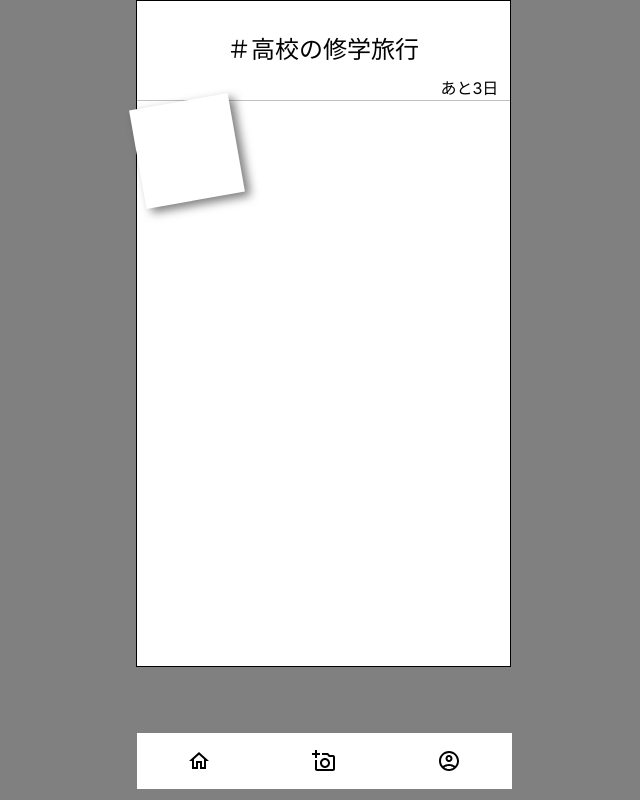
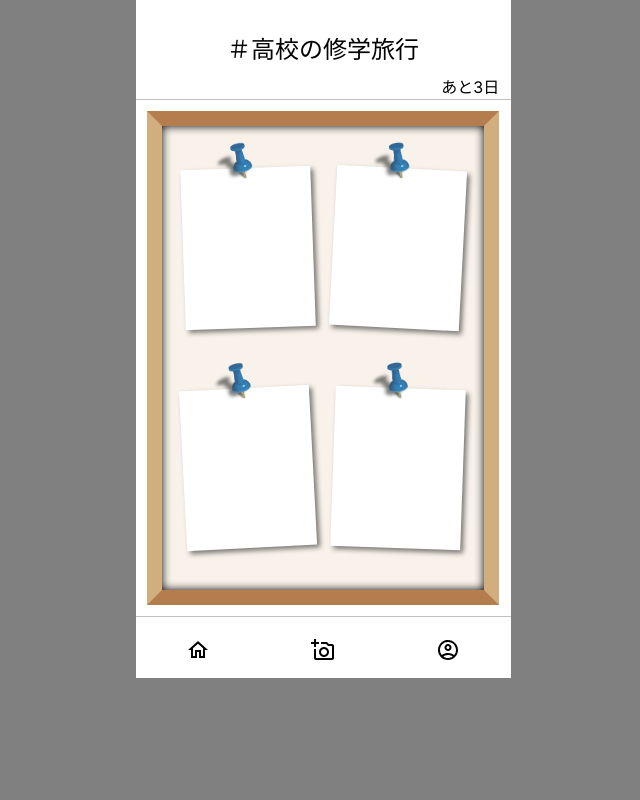
Before and after one commit to shimochan/Pastgram-Temp, a Next.js app: page /home in a window 1280 px wide. Shown: the whole page, without its empty margins (317-957 px from the left). Built offline with nearby package versions, Linux system fonts and the light colour scheme.

Commit message:
home画面作りました

```diff
--- a/src/app/components/Footer.jsx
+++ b/src/app/components/Footer.jsx
@@ -4,7 +4,7 @@ import { Home, HomeOutlined,
          AccountCircle, AccountCircleOutlined
        } from '@mui/icons-material';
 import { getPath } from '../lib/url';
-import styles from "./Footer.module.css";
+import styles from "./footer.module.css";
 import mobile from "../mobile.module.css";
 
 const isHome = (path) => path === "/home";
--- a/src/app/components/Footer.module.css
+++ b/src/app/components/Footer.module.css
@@ -4,8 +4,6 @@
     align-items: center; /* 垂直方向に中央に配置 */
     height: 10%; /* ビューポートの高さいっぱいに表示 */
     border-top: 1px solid rgba(128, 128, 128, 0.495);
-    position: fixed;
-    bottom:0;
 }
 
 .icon{
--- a/src/app/components/Header.jsx
+++ b/src/app/components/Header.jsx
@@ -1,4 +1,4 @@
-import styles from "./Header.module.css"
+import styles from "./header.module.css"
 
 export function Header() {
   return (
--- a/src/app/home/Home.module.css
+++ b/src/app/home/Home.module.css
@@ -1,9 +1,73 @@
-        .circle {
-            display: inline-block;
-            background-color: white;
-            width: 100px;
-            height: 100px;
-            padding: 20px;
-            box-shadow: 5px 5px 10px rgba(0, 0, 0, 0.5);
-            transform: rotate(-10deg);
-        }
+.flame {
+  display: grid;
+  align-items: center;
+  height: 74%;
+  width: 94%;
+  border-top: 15px solid #B37D4D;
+  border-right: 15px solid #D2AE7E;
+  border-bottom: 15px solid #B37D4D;
+  border-left: 15px solid #D2AE7E;
+  box-shadow: inset 0 0 10px #000;
+  margin: 3%;
+  background-color: #d2ae7e29;
+  padding: 3% 3%;
+}
+.grid{
+  display: grid;
+  align-items: center;
+  justify-items: center;
+  height: 100%;
+  width: 100%;
+  grid-template-columns: repeat(2, 1fr);
+  grid-template-rows: repeat(2,1fr);
+
+
+}
+
+.square1 {
+  display: flex;
+  background-color: white;
+  width: 130px;
+  height: 160px;
+  box-shadow: 3px 3px 5px rgba(0, 0, 0, 0.5);
+  transform: rotate(-2deg);
+  position: relative;
+}
+
+.square2 {
+  display: flex;
+  background-color: white;
+  width: 130px;
+  height: 160px;
+  box-shadow: 3px 3px 5px rgba(0, 0, 0, 0.5);
+  transform: rotate(3deg);
+  position: relative;
+}
+
+.square3 {
+  display: flex;
+  background-color: white;
+  width: 130px;
+  height: 160px;
+  box-shadow: 3px 3px 5px rgba(0, 0, 0, 0.5);
+  transform: rotate(-3deg);
+  position: relative;
+}
+
+.square4 {
+  display: flex;
+  background-color: white;
+  width: 130px;
+  height: 160px;
+  box-shadow: 3px 3px 5px rgba(0, 0, 0, 0.5);
+  transform: rotate(2deg);
+  position: relative;
+}
+
+.pin{
+  position: absolute;
+  top: 0%;
+  left:40%;
+  transform : translate(-50%, -70%);
+
+}
--- a/src/app/home/page.jsx
+++ b/src/app/home/page.jsx
@@ -1,16 +1,33 @@
-import Image from 'next/image'
 import { Header } from '../components/Header';
 import { Footer } from '../components/Footer';
 import styles from "./home.module.css";
-import mobile from "../mobile.module.css";
+import Image from 'next/image';
 
 export default function Home() {
   return (
     <>
       <Header />
-    <div className={styles.circle} >
-    </div>
-      <Footer/>
+      <main className={styles.flame}>
+        <div className={styles.grid}>
+          <div className={styles.square1} >
+            <Image src="/pin.png" alt="pin" width="40" height="40" className={styles.pin} />
+          </div>
+
+          <div className={styles.square2} >
+            <Image src="/pin.png" alt="pin" width="40" height="40" className={styles.pin} />
+          </div>
+
+          <div className={styles.square3} >
+            <Image src="/pin.png" alt="pin" width="40" height="40" className={styles.pin} />
+          </div>
+
+          <div className={styles.square4} >
+            <Image src="/pin.png" alt="pin" width="40" height="40" className={styles.pin} />
+          </div>
+        </div>
+      </main>
+
+      <Footer />
     </>
   )
 }
--- a/src/app/mobile.module.css
+++ b/src/app/mobile.module.css
@@ -8,7 +8,6 @@
     width: 375px;
     height: 667px;
     background-color: white;
-    border: 1px solid black;
 }
 
 .window_width {
```
Also changed, not shown: public/pin.png (added).
